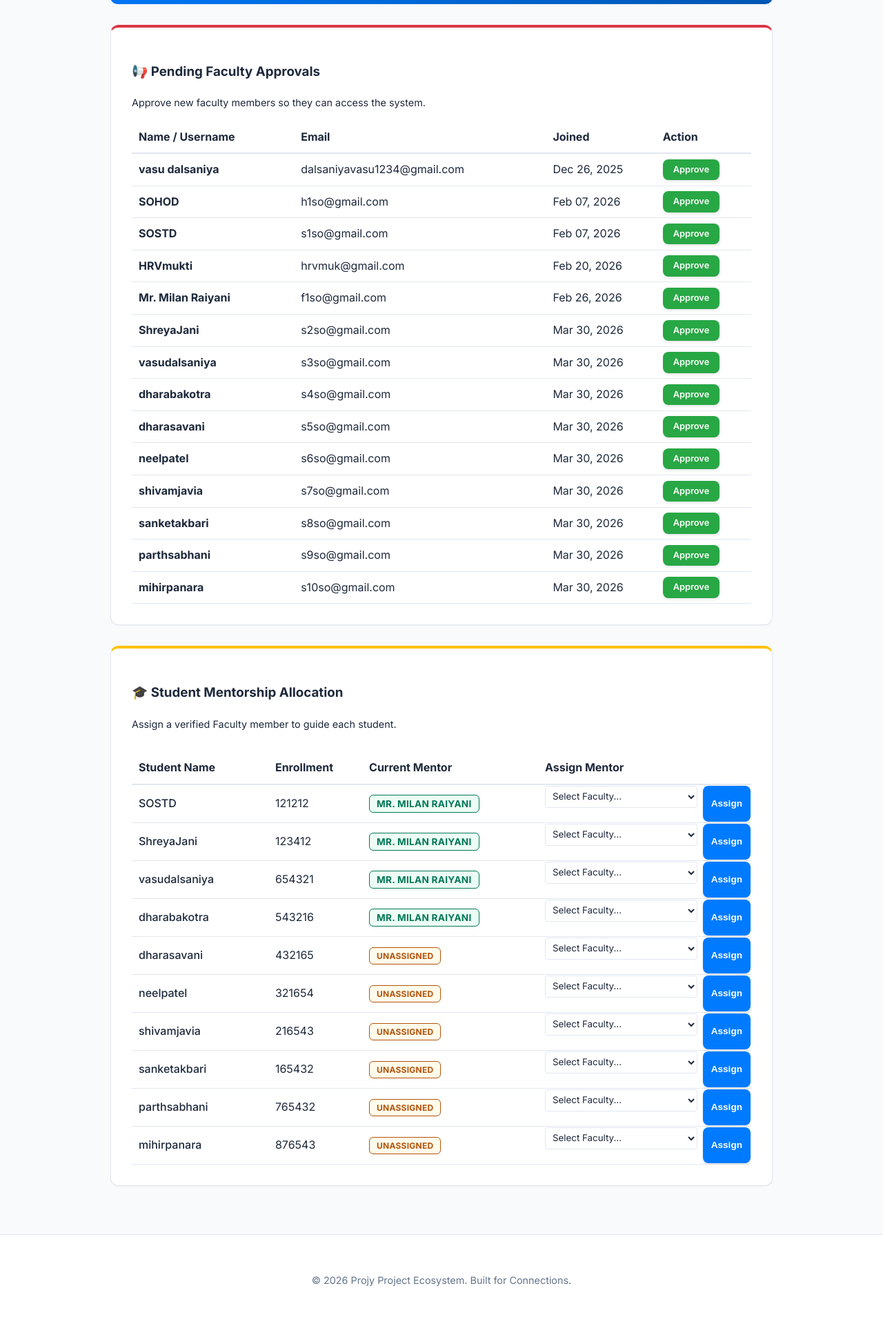
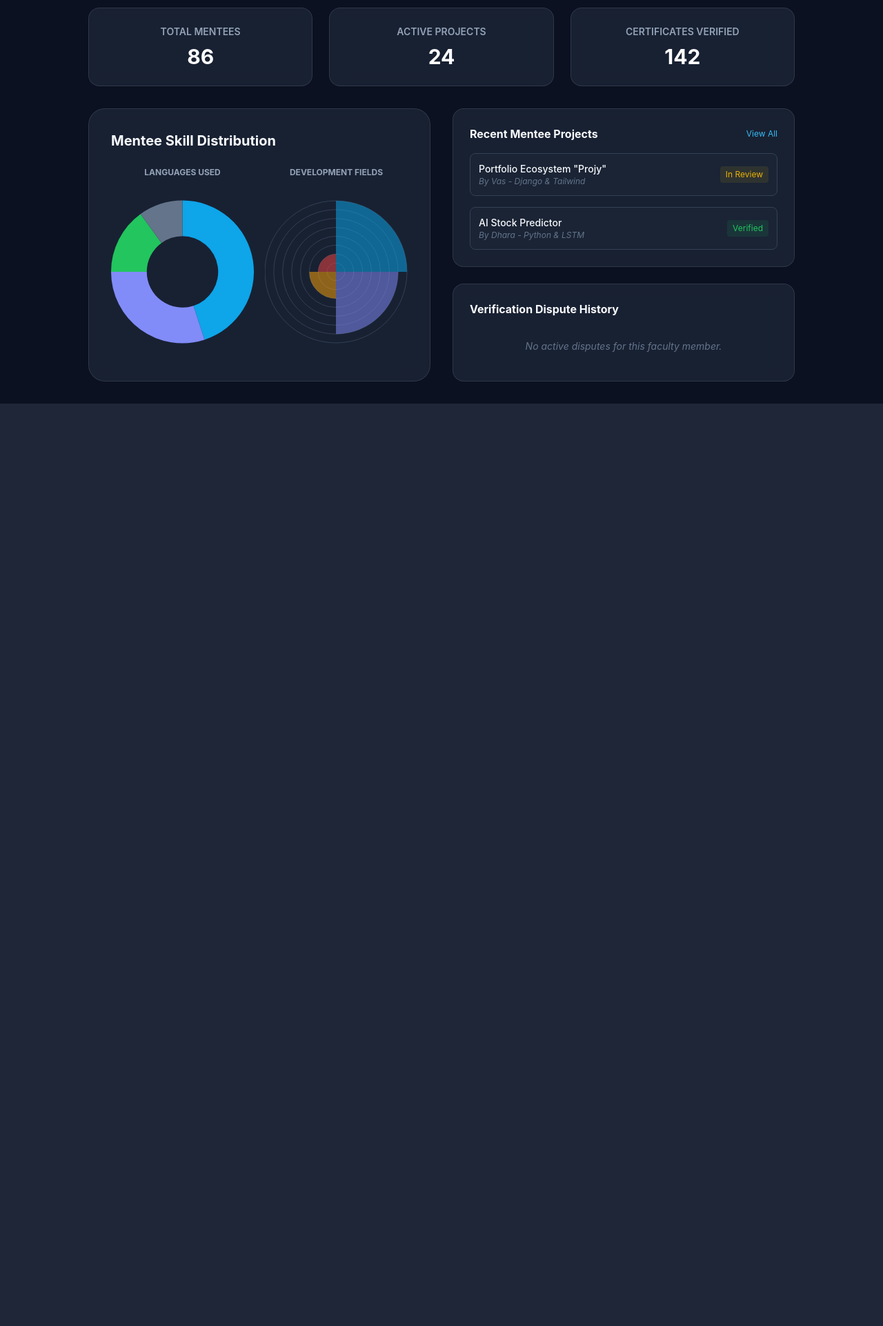
Before and after one commit to vasudalsaniya/Projy, a Django app: template projy_dev/templates/college/dashboard_hod.html in a window 1280 px wide. Shown: the part 295-2217 px from the top of the page at 69% size. After the commit the page ends 880 px from the top, so only its background shows below. Run offline with Django 5.2, Linux system fonts and the light colour scheme; the template is opened without the code that fills it: values that come from a table or form of the project are taken from there, others are empty; data comes from the database, SQL or seed files in the repository; both versions use the stored data as it was after the commit; some libraries are stand-ins or nearby versions.

Commit message:
hod deshbord

```diff
--- a/projy_dev/templates/college/dashboard_hod.html
+++ b/projy_dev/templates/college/dashboard_hod.html
@@ -1,130 +1,153 @@
-{% extends 'base.html' %}
-{% block title %}HOD Dashboard{% endblock %}
+<!DOCTYPE html>
+<html lang="en">
+<head>
+    <meta charset="UTF-8">
+    <meta name="viewport" content="width=device-width, initial-scale=1.0">
+    <title>Faculty Profile Detail</title>
+    <script src="https://cdn.tailwindcss.com"></script>
+    <script src="https://cdn.jsdelivr.net/npm/chart.js"></script>
+    <link href="https://cdnjs.cloudflare.com/ajax/libs/font-awesome/6.0.0/css/all.min.css" rel="stylesheet">
+    <style>
+        body { background-color: #0b1120; color: #f8fafc; font-family: 'Inter', sans-serif; }
+        .glass-card { background: rgba(30, 41, 59, 0.7); backdrop-filter: blur(10px); border: 1px solid rgba(255, 255, 255, 0.1); }
+        .gradient-text { background: linear-gradient(90deg, #38bdf8, #818cf8); -webkit-background-clip: text; -webkit-text-fill-color: transparent; }
+    </style>
+</head>
+<body class="p-4 md:p-8">
 
-{% block content %}
-<div class="container" style="max-width: 1000px; margin: 30px auto;">
+    <div class="max-w-5xl mx-auto">
+        <button class="mb-6 flex items-center text-slate-400 hover:text-white transition">
+            <i class="fas fa-arrow-left mr-2"></i> Back to Directory
+        </button>
 
-    <div style="background: linear-gradient(135deg, #007bff, #0056b3); color: white; padding: 30px; border-radius: 10px; margin-bottom: 30px;">
-        <h1 style="margin: 0;">HOD Dashboard</h1>
-        <p style="opacity: 0.9; margin-top: 5px;">Managing: <strong>{{ college.name }}</strong></p>
+        <div class="glass-card rounded-3xl p-8 mb-8 flex flex-col md:flex-row items-center gap-8">
+            <div class="relative">
+                <div class="w-32 h-32 rounded-full border-4 border-sky-500 overflow-hidden shadow-xl shadow-sky-500/20">
+                    <img src="https://ui-avatars.com/api/?name=John+Smith&background=0ea5e9&color=fff&size=128" alt="Profile">
+                </div>
+                <div class="absolute -bottom-2 -right-2 bg-green-500 w-6 h-6 rounded-full border-4 border-[#1e293b]"></div>
             </div>
 
-    <div class="card" style="margin-bottom: 30px; border-top: 4px solid #dc3545;">
-        <h3>📢 Pending Faculty Approvals</h3>
-        <p class="text-muted" style="font-size: 0.9rem;">Approve new faculty members so they can access the system.</p>
-
-        {% if pending_faculty %}
-            <table style="width: 100%; text-align: left; border-collapse: collapse; margin-top: 15px;">
-                <thead>
-                    <tr style="border-bottom: 2px solid var(--border);">
-                        <th style="padding: 10px;">Name / Username</th>
-                        <th>Email</th>
-                        <th>Joined</th>
-                        <th>Action</th>
-                    </tr>
-                </thead>
-                <tbody>
-                    {% for fac in pending_faculty %}
-                    <tr style="border-bottom: 1px solid var(--border);">
-                        <td style="padding: 10px;">
-                            <strong>
-                                {% if fac.first_name %}
-                                    {{ fac.first_name }} {{ fac.last_name }}
-                                {% else %}
-                                    {{ fac.username }}
-                                {% endif %}
-                            </strong>
-                        </td>
-                        <td>{{ fac.email }}</td>
-                        <td>{{ fac.date_joined|date:"M d, Y" }}</td>
-                        <td>
-                            <a href="{% url 'approve_user' fac.id %}" class="btn" style="padding: 5px 15px; font-size: 0.8rem; background: #28a745;">Approve</a>
-                        </td>
-                    </tr>
-                    {% endfor %}
-                </tbody>
-            </table>
-        {% else %}
-            <div style="padding: 20px; border: 1px dashed var(--border); border-radius: 5px; text-align: center; color: var(--text-muted);">
-                No pending faculty requests at this time.
+            <div class="text-center md:text-left flex-grow">
+                <h1 class="text-4xl font-bold">Dr. John Smith</h1>
+                <p class="text-sky-400 font-medium tracking-wide uppercase text-sm mt-1">Data Science & AI Specialization</p>
+                <div class="flex flex-wrap justify-center md:justify-start gap-4 mt-4 text-slate-400 text-sm">
+                    <span><i class="fas fa-building mr-2"></i>Computer Engineering</span>
+                    <span><i class="fas fa-briefcase mr-2"></i>12 Years Experience</span>
+                    <span><i class="fas fa-envelope mr-2"></i>john.smith@silveroak.edu</span>
                 </div>
-        {% endif %}
             </div>
 
-    <div class="card" style="border-top: 4px solid #ffc107;">
-        <h3>🎓 Student Mentorship Allocation</h3>
-        <p class="text-muted" style="font-size: 0.9rem;">Assign a verified Faculty member to guide each student.</p>
-
-        {% if all_students %}
-            <div style="overflow-x: auto;">
-                <table style="width: 100%; text-align: left; border-collapse: collapse; margin-top: 15px;">
-                    <thead>
-                        <tr style="border-bottom: 2px solid var(--border);">
-                            <th style="padding: 10px;">Student Name</th>
-                            <th>Enrollment</th>
-                            <th>Current Mentor</th>
-                            <th style="width: 300px;">Assign Mentor</th>
-                        </tr>
-                    </thead>
-                    <tbody>
-                        {% for student in all_students %}
-                        <tr style="border-bottom: 1px solid var(--border);">
-                            <td style="padding: 10px; font-weight: 500;">
-                                {% if student.user.first_name %}
-                                    {{ student.user.first_name }} {{ student.user.last_name }}
-                                {% else %}
-                                    {{ student.user.username }}
-                                {% endif %}
-                            </td>
-                            <td>{{ student.enrollment_number }}</td>
-                            <td>
-                                {% if student.mentor %}
-                                    <span class="badge badge-success" style="font-size: 0.85rem;">
-                                        {% if student.mentor.first_name %}
-                                            {{ student.mentor.first_name }} {{ student.mentor.last_name }}
-                                        {% else %}
-                                            {{ student.mentor.username }}
-                                        {% endif %}
-                                    </span>
-                                {% else %}
-                                    <span class="badge badge-warning">UNASSIGNED</span>
-                                {% endif %}
-                            </td>
-                            <td>
-                                <form method="post" style="display: flex; gap: 8px;">
-                                    {% csrf_token %}
-                                    <input type="hidden" name="assign_mentor" value="true">
-                                    <input type="hidden" name="student_id" value="{{ student.id }}">
-
-                                    <select name="faculty_id" class="form-control" style="flex: 1; padding: 6px; border: 1px solid var(--border); border-radius: 4px;" required>
-                                        <option value="">Select Faculty...</option>
-                                        {% for fac in verified_faculty %}
-                                            <option value="{{ fac.id }}">
-                                                {% if fac.first_name %}
-                                                    {{ fac.first_name }} {{ fac.last_name }}
-                                                {% else %}
-                                                    {{ fac.username }}
-                                                {% endif %}
-                                            </option>
-                                        {% empty %}
-                                            <option disabled>No Verified Faculty Found</option>
-                                        {% endfor %}
-                                    </select>
-
-                                    <button type="submit" class="btn" style="padding: 6px 12px; font-size: 0.85rem; background-color: #007bff; border: none;">Assign</button>
-                                </form>
-                            </td>
-                        </tr>
-                        {% endfor %}
-                    </tbody>
-                </table>
+            <div class="flex gap-2">
+                <button class="bg-sky-600 hover:bg-sky-500 px-6 py-2 rounded-xl font-semibold transition shadow-lg shadow-sky-600/20">Message</button>
+                <button class="bg-slate-700 hover:bg-slate-600 px-4 py-2 rounded-xl transition"><i class="fas fa-ellipsis-v"></i></button>
             </div>
-        {% else %}
-            <div style="padding: 20px; border: 1px dashed var(--border); border-radius: 5px; text-align: center; color: var(--text-muted);">
-                No students enrolled in your college yet.
-            </div>
-        {% endif %}
         </div>
 
+        <div class="grid grid-cols-1 md:grid-cols-3 gap-6 mb-8">
+            <div class="glass-card p-6 rounded-2xl text-center">
+                <p class="text-slate-400 text-sm uppercase font-semibold">Total Mentees</p>
+                <h2 class="text-3xl font-bold mt-2 text-white">86</h2>
             </div>
-{% endblock %}
+            <div class="glass-card p-6 rounded-2xl text-center">
+                <p class="text-slate-400 text-sm uppercase font-semibold">Active Projects</p>
+                <h2 class="text-3xl font-bold mt-2 text-white">24</h2>
+            </div>
+            <div class="glass-card p-6 rounded-2xl text-center">
+                <p class="text-slate-400 text-sm uppercase font-semibold">Certificates Verified</p>
+                <h2 class="text-3xl font-bold mt-2 text-white">142</h2>
+            </div>
+        </div>
+
+        <div class="grid grid-cols-1 lg:grid-cols-2 gap-8">
+
+            <div class="glass-card p-8 rounded-3xl">
+                <h3 class="text-xl font-bold mb-6">Mentee Skill Distribution</h3>
+                <div class="grid grid-cols-1 md:grid-cols-2 gap-4">
+                    <div class="h-64">
+                        <p class="text-center text-xs text-slate-400 mb-2 font-bold uppercase">Languages Used</p>
+                        <canvas id="langChart"></canvas>
+                    </div>
+                    <div class="h-64">
+                        <p class="text-center text-xs text-slate-400 mb-2 font-bold uppercase">Development Fields</p>
+                        <canvas id="fieldChart"></canvas>
+                    </div>
+                </div>
+            </div>
+
+            <div class="space-y-6">
+                <div class="glass-card p-6 rounded-2xl">
+                    <div class="flex justify-between items-center mb-4">
+                        <h3 class="font-bold">Recent Mentee Projects</h3>
+                        <a href="#" class="text-sky-400 text-xs hover:underline">View All</a>
+                    </div>
+                    <div class="space-y-4">
+                        <div class="bg-slate-800/50 p-3 rounded-lg flex justify-between items-center border border-slate-700">
+                            <div>
+                                <p class="font-medium text-sm">Portfolio Ecosystem "Projy"</p>
+                                <p class="text-xs text-slate-500 italic">By Vas - Django & Tailwind</p>
+                            </div>
+                            <span class="text-xs bg-yellow-500/10 text-yellow-500 px-2 py-1 rounded">In Review</span>
+                        </div>
+                        <div class="bg-slate-800/50 p-3 rounded-lg flex justify-between items-center border border-slate-700">
+                            <div>
+                                <p class="font-medium text-sm">AI Stock Predictor</p>
+                                <p class="text-xs text-slate-500 italic">By Dhara - Python & LSTM</p>
+                            </div>
+                            <span class="text-xs bg-green-500/10 text-green-500 px-2 py-1 rounded">Verified</span>
+                        </div>
+                    </div>
+                </div>
+
+                <div class="glass-card p-6 rounded-2xl">
+                    <h3 class="font-bold mb-4">Verification Dispute History</h3>
+                    <div class="text-center py-4 text-slate-500 text-sm italic">
+                        No active disputes for this faculty member.
+                    </div>
+                </div>
+            </div>
+        </div>
+    </div>
+
+    <script>
+        // Language Chart (Doughnut)
+        const ctxLang = document.getElementById('langChart').getContext('2d');
+        new Chart(ctxLang, {
+            type: 'doughnut',
+            data: {
+                labels: ['Python', 'JavaScript', 'Java', 'Other'],
+                datasets: [{
+                    data: [45, 30, 15, 10],
+                    backgroundColor: ['#0ea5e9', '#818cf8', '#22c55e', '#64748b'],
+                    borderWidth: 0
+                }]
+            },
+            options: {
+                responsive: true,
+                maintainAspectRatio: false,
+                plugins: { legend: { display: false } }
+            }
+        });
+
+        // Fields Chart (Polar Area)
+        const ctxField = document.getElementById('fieldChart').getContext('2d');
+        new Chart(ctxField, {
+            type: 'polarArea',
+            data: {
+                labels: ['Web', 'AI/ML', 'Mobile', 'Data'],
+                datasets: [{
+                    data: [40, 35, 15, 10],
+                    backgroundColor: ['#0ea5e988', '#818cf888', '#f59e0b88', '#ef444488'],
+                    borderWidth: 0
+                }]
+            },
+            options: {
+                responsive: true,
+                maintainAspectRatio: false,
+                plugins: { legend: { display: false } },
+                scales: { r: { grid: { color: '#334155' }, ticks: { display: false } } }
+            }
+        });
+    </script>
+</body>
+</html>
```
Also changed, not shown: projy_dev/db.sqlite3. Lines whose indentation alone changed are shown as unchanged.
